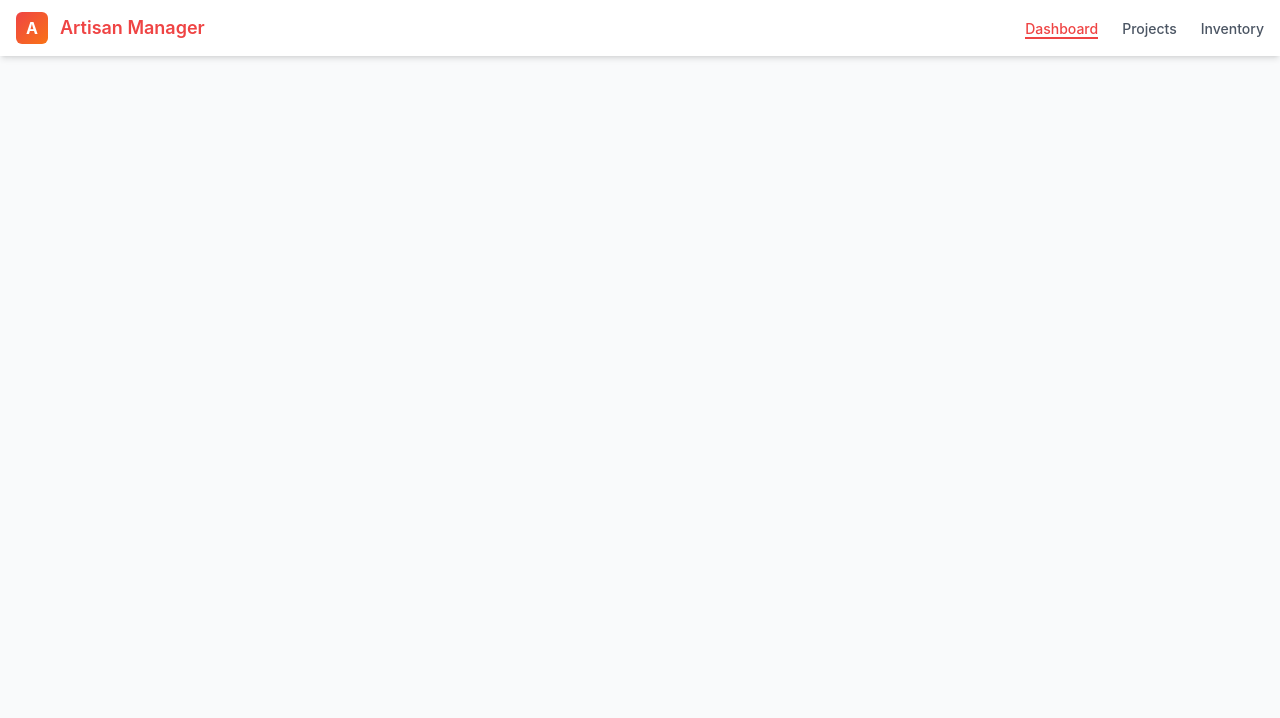
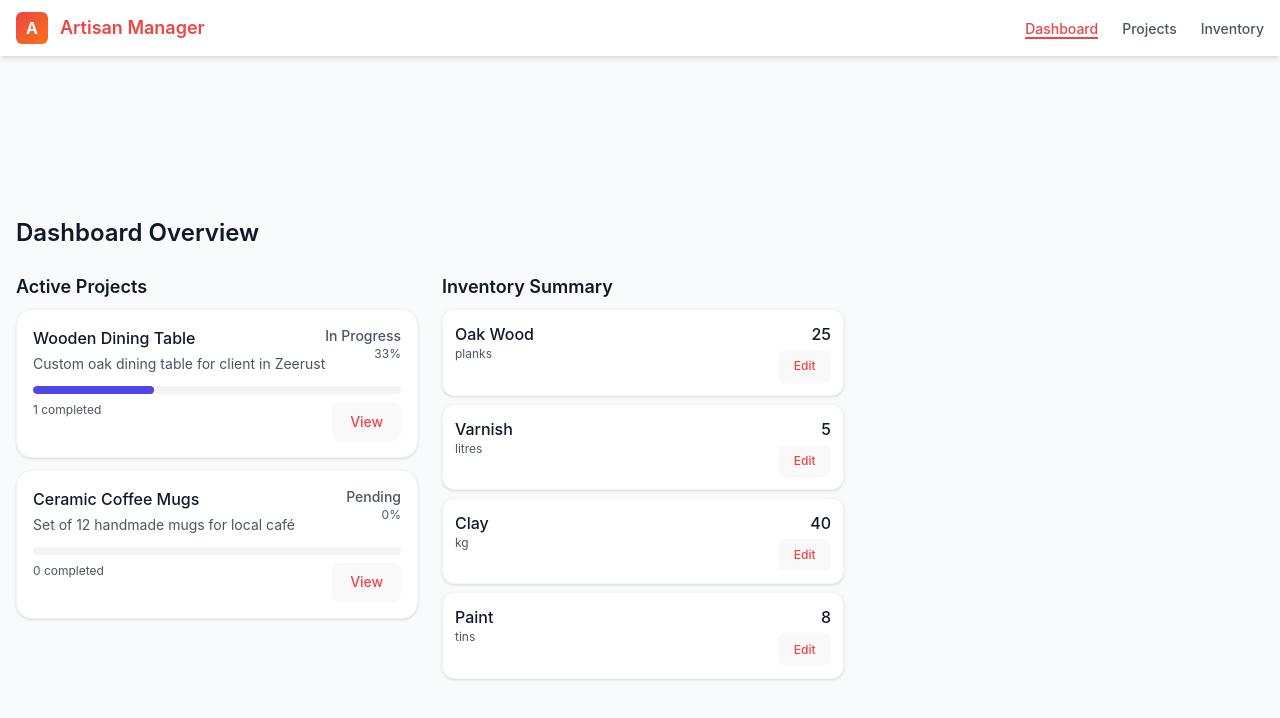
Before and after one commit to TshireletsoMogwere/artisan-workflow-manager, a React (Vite) app: page / in a window 1280 px wide. Shown: the top 718 px of the page. Built offline with nearby package versions, Linux system fonts and the light colour scheme.

Commit message:
adds dashboard page

```diff
--- a/src/App.tsx
+++ b/src/App.tsx
@@ -1,5 +1,7 @@
-import { BrowserRouter as Router, Routes, } from 'react-router-dom'
-import Navbar from './components/Navbar'
+import { BrowserRouter as Router, Routes, Route } from 'react-router-dom'
+import Navbar from './components/Navbar';
+import DashboardPage from './pages/DashboardPage';
+
 function App() {
 
 
@@ -8,7 +10,7 @@ function App() {
 <Navbar />
 <main className="pt-20 px-4">
 <Routes>
-
+<Route path="/" element={<DashboardPage />} />
 </Routes>
 </main>
 </Router>
--- a/src/pages/DashboardPage.tsx
+++ b/src/pages/DashboardPage.tsx
@@ -0,0 +1,33 @@
+
+import { useLocalStorage } from '../hooks/useLocalStorage'
+import { SAMPLE_PROJECTS, SAMPLE_INVENTORY } from '../data/sampleData'
+import ProjectCard from '../components/ProjectCard'
+import InventoryItem from '../components/InventoryItem'
+import type { Project, InventoryItemType } from '../types'
+
+
+export default function DashboardPage() {
+const [projects] = useLocalStorage<Project[]>('awm_projects_v1', SAMPLE_PROJECTS)
+const [inventory] = useLocalStorage<InventoryItemType[]>('awm_inventory_v1', SAMPLE_INVENTORY)
+
+
+return (
+<div className="max-w-[var(--max-w)] mx-auto mt-6">
+<h2 className="text-2xl font-semibold mb-6 text-textDark">Dashboard Overview</h2>
+
+
+<div className="grid md:grid-cols-2 gap-6">
+<section>
+<h3 className="font-semibold text-lg mb-2">Active Projects</h3>
+{projects.map(p => <ProjectCard key={p.id} project={p} />)}
+</section>
+
+
+<section>
+<h3 className="font-semibold text-lg mb-2">Inventory Summary</h3>
+{inventory.map(i => <InventoryItem key={i.id} item={i} />)}
+</section>
+</div>
+</div>
+)
+}
```
